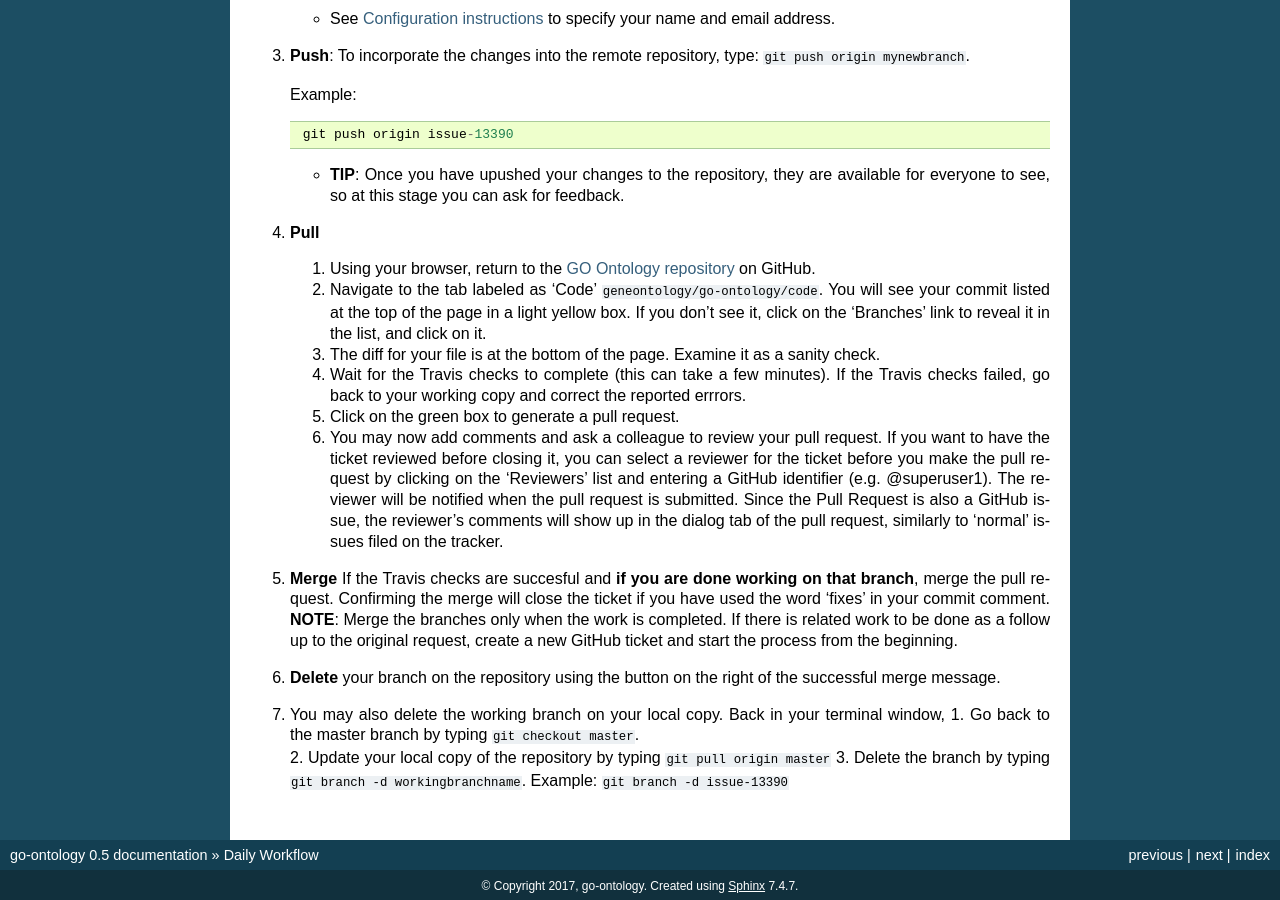
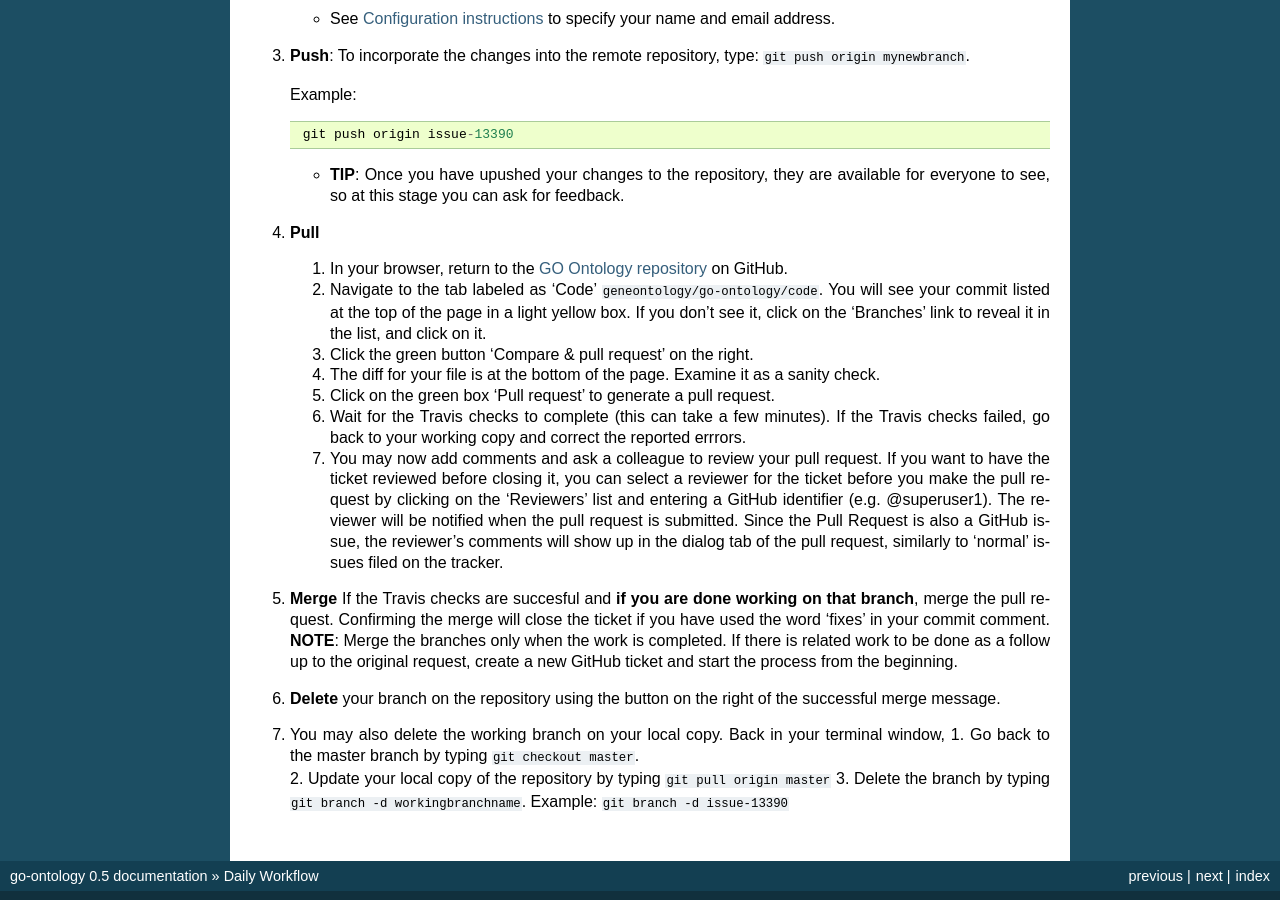
Before and after one commit to geneontology/go-ontology, a Sphinx documentation site: the page built from docs/DailyWorkflow.md, in a window 1280 px wide and 900 px high, scrolled down 2446 px. Built offline with Sphinx 7.4.7, drawn with Linux system fonts in a browser that asks for light colours.

Commit message:
Create DailyWorkflow.md
Minor edits

````diff
--- a/docs/DailyWorkflow.md
+++ b/docs/DailyWorkflow.md
@@ -105,16 +105,13 @@ This step is optional because it is not necessary to work on the current version
    - **TIP**: Once you have upushed your changes to the repository, they are available for everyone to see, so at this stage you can ask for feedback.
 
 4. **Pull**
-   1. Using your browser, return to the [GO Ontology repository](https://github.com/geneontology/go-ontology) on GitHub.
-    1. Navigate to the tab labeled as 'Code' ```geneontology/go-ontology/code```. You will see your commit listed at the top of the page in a light yellow box. If you don’t see it, click on the 'Branches' link to reveal it in the list, and click on it.
-
-    2. The diff for your file is at the bottom of the page. Examine it as a sanity check.
-
-    3. Wait for the Travis checks to complete (this can take a few minutes). If the Travis checks failed, go back to your working copy and correct the reported errrors.
-
-    4. Click on the green box to generate a pull request.
-
-    5. You may now add comments and ask a colleague to review your pull request. If you want to have the ticket reviewed before closing it, you can select a reviewer for the ticket before you make the pull request by clicking on the 'Reviewers' list and entering a GitHub identifier (e.g. @superuser1). The reviewer will be notified when the pull request is submitted. Since the Pull Request is also a GitHub issue, the reviewer’s comments will show up in the dialog tab of the pull request, similarly to 'normal' issues filed on the tracker.
+   1. In your browser, return to the [GO Ontology repository](https://github.com/geneontology/go-ontology) on GitHub.
+   2. Navigate to the tab labeled as 'Code' ```geneontology/go-ontology/code```. You will see your commit listed at the top of the page in a light yellow box. If you don’t see it, click on the 'Branches' link to reveal it in the list, and click on it.
+   3. Click the green button 'Compare & pull request' on the right.
+   4. The diff for your file is at the bottom of the page. Examine it as a sanity check.
+   5. Click on the green box 'Pull request' to generate a pull request.
+   6. Wait for the Travis checks to complete (this can take a few minutes). If the Travis checks failed, go back to your working copy and correct the reported errrors.
+   7. You may now add comments and ask a colleague to review your pull request. If you want to have the ticket reviewed before closing it, you can select a reviewer for the ticket before you make the pull request by clicking on the 'Reviewers' list and entering a GitHub identifier (e.g. @superuser1). The reviewer will be notified when the pull request is submitted. Since the Pull Request is also a GitHub issue, the reviewer’s comments will show up in the dialog tab of the pull request, similarly to 'normal' issues filed on the tracker.
 
 5. **Merge** If the Travis checks are succesful and **if you are done working on that branch**, merge the pull request. Confirming the merge will close the ticket if you have used the word 'fixes' in your commit comment.
  **NOTE**: Merge the branches only when the work is completed. If there is related work to be done as a follow up to the original request, create a new GitHub ticket and start the process from the beginning.
````
